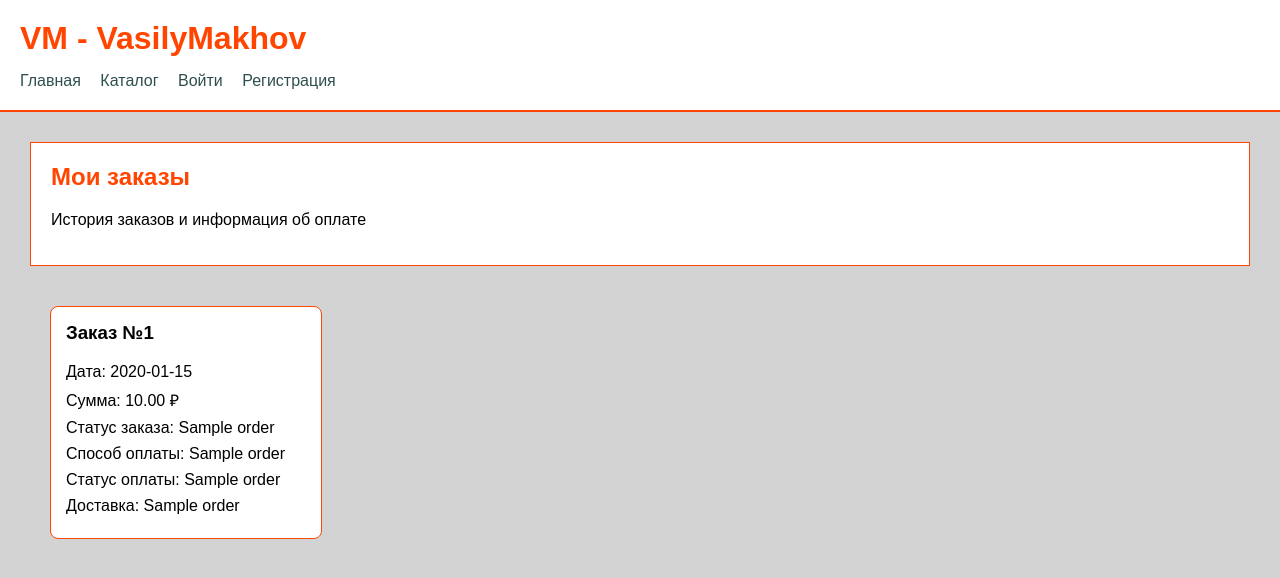
After one commit to VasilyMakhov/VM, a Flask app: template templates/my_orders.html in a window 1280 px wide. The commit adds this page. Shown: the top 578 px of the page. Run offline with Flask 3, Linux system fonts and the light colour scheme; the template is opened without the code that fills it: most values are stand-ins (such as "Sample title", 1, 10 or a date in 2020).

Commit message:
Added my-orders page

```diff
--- a/static/css/style.css
+++ b/static/css/style.css
@@ -544,3 +544,55 @@ label{
 .checkout .profile-actions {
     margin-top: 20px;
 }
+
+.my-orders {
+    padding: 20px;
+}
+
+.orders-list {
+    display: flex;
+    flex-wrap: wrap;
+    gap: 15px;
+}
+
+.order-card {
+    background: white;
+    border: 1px solid orangered;
+    border-radius: 8px;
+    padding: 15px;
+    width: 240px;
+}
+
+.order-card h3 {
+    margin-top: 0;
+}
+
+.order-card p {
+    margin: 8px 0;
+}
+
+.sbp-payment {
+    max-width: 400px;
+    margin: 20px auto;
+    padding: 20px;
+    background: white;
+    border: 1px solid orangered;
+    border-radius: 8px;
+    text-align: center;
+}
+
+.sbp-payment img {
+    width: 220px;
+    max-width: 100%;
+    height: auto;
+    display: block;
+    margin: 15px auto;
+}
+
+.sbp-payment p {
+    margin: 10px 0;
+}
+
+.sbp-payment button {
+    margin-top: 10px;
+}
--- a/templates/base.html
+++ b/templates/base.html
@@ -18,6 +18,7 @@
                     <a href="/">ЛК - {{ session.get("user_login") }} </a>
                     <a href="/catalog">Каталог</a>
                     <a href="/cart">Корзина</a>
+                    <a href="/my-orders">Мои заказы</a>
                     <a href="/logout">Выйти</a>
                 {% else %}
                     <a href="/">Главная</a>
--- /dev/null
+++ b/templates/my_orders.html
@@ -0,0 +1,34 @@
+{% extends "base.html" %}
+
+{% block title %}Мои заказы — VM{% endblock %}
+
+{% block content %}
+<div class="cat-head">
+    <h2>Мои заказы</h2>
+    <p>История заказов и информация об оплате</p>
+</div>
+
+<div class="my-orders">
+    {% if orders %}
+        <div class="orders-list">
+            {% for order in orders %}
+                <div class="order-card">
+                    <h3>Заказ №{{ order[0] }}</h3>
+
+                    <p>Дата: {{ order[1].strftime("%d.%m.%Y %H:%M") }}</p>
+                    <p>Сумма: {{ "%.2f"|format(order[2]) }} ₽</p>
+                    <p>Статус заказа: {{ order[3] }}</p>
+                    <p>Способ оплаты: {{ order[4] }}</p>
+                    <p>Статус оплаты: {{ order[5] }}</p>
+                    <p>Доставка: {{ order[6] }}</p>
+                </div>
+            {% endfor %}
+        </div>
+    {% else %}
+        <div class="order-card">
+            <p>У тебя пока нет заказов.</p>
+            <a href="{{ url_for('catalog.catalog') }}">Перейти в каталог</a>
+        </div>
+    {% endif %}
+</div>
+{% endblock %}
```
Also changed, not shown: routes/orders.py (+105 -1 lines), templates/sbp_payment.html (added, +26 -0 lines), static/images/QR.jpg (added).
